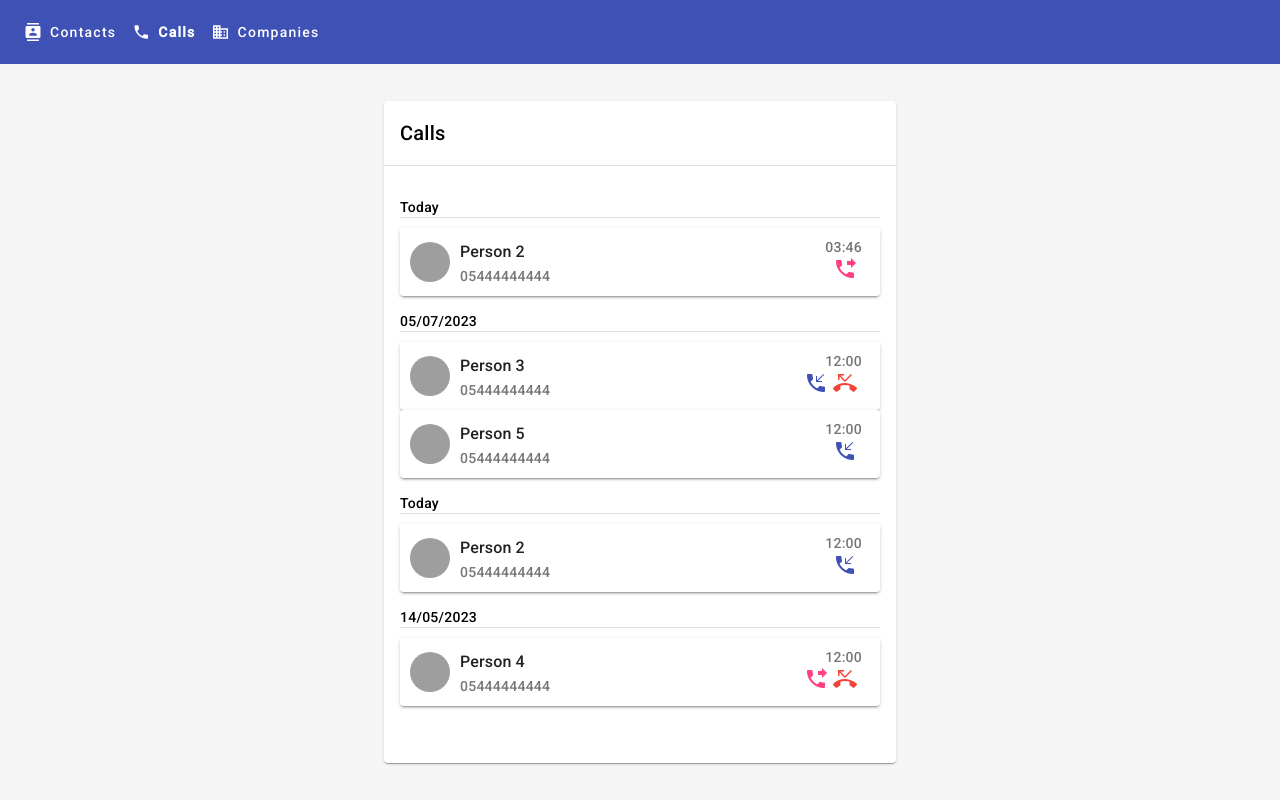
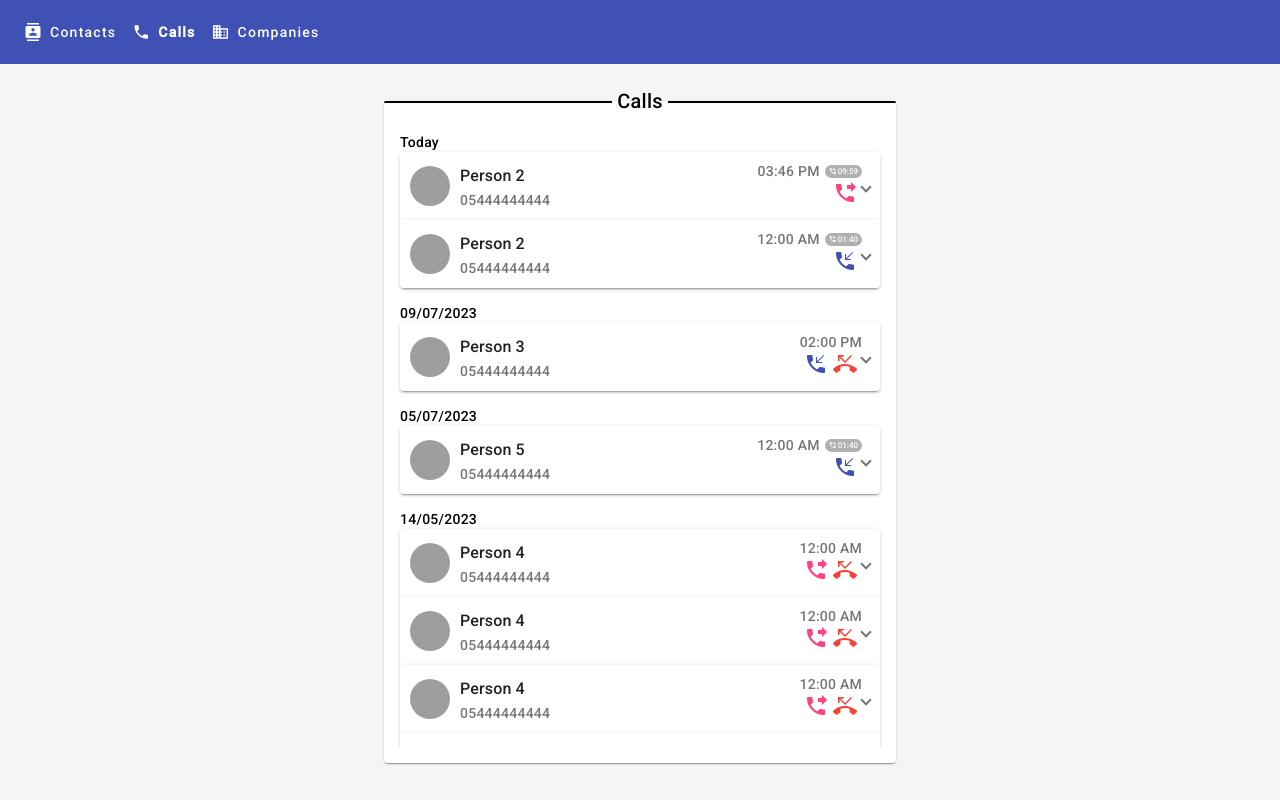
Before and after one commit to umutKalayci/phone-book, an Angular app: page /calls in a window 1280 px wide. Built offline with nearby package versions, Linux system fonts and the light colour scheme; grey boxes are pictures that could not be loaded.

Commit message:
feat: Calls data grouped to date and some styling changes.

```diff
--- a/src/app/pages/calls.ts
+++ b/src/app/pages/calls.ts
@@ -13,13 +13,13 @@ export const calls: Call[] = [
     caller: persons[0],
     callee: persons[1],
     date: new Date(),
-    duration: 100,
+    duration: 599,
   },
   {
     id: '2',
     caller: persons[2],
     callee: persons[0],
-    date: new Date('07-05-2023'),
+    date: new Date('07-09-2023 14:00:00'),
     duration: 0,
   },
   {
@@ -43,4 +43,39 @@ export const calls: Call[] = [
     date: new Date('05-14-2023'),
     duration: 0,
   },
+  {
+    id: '6',
+    caller: persons[0],
+    callee: persons[3],
+    date: new Date('05-14-2023'),
+    duration: 0,
+  },
+  {
+    id: '7',
+    caller: persons[0],
+    callee: persons[3],
+    date: new Date('05-14-2023'),
+    duration: 0,
+  },
+  {
+    id: '8',
+    caller: persons[0],
+    callee: persons[3],
+    date: new Date('05-14-2023'),
+    duration: 0,
+  },
+  {
+    id: '9',
+    caller: persons[0],
+    callee: persons[3],
+    date: new Date('05-14-2023'),
+    duration: 0,
+  },
+  {
+    id: '10',
+    caller: persons[0],
+    callee: persons[3],
+    date: new Date('05-14-2023'),
+    duration: 0,
+  },
 ];
--- a/src/app/pages/calls/calls.component.html
+++ b/src/app/pages/calls/calls.component.html
@@ -1,62 +1,54 @@
 <mat-card class="calls-container">
-  <mat-card-header>
-    <mat-card-title>Calls</mat-card-title>
-  </mat-card-header>
-  <mat-divider class="margin-bt-16"></mat-divider>
+  <app-mat-card-header text="Calls"></app-mat-card-header>
   <mat-card-content>
-    <mat-accordion class="calls-accordion">
-      <div *ngFor="let call of calls; let index = index">
-        <div
-          class="call-date"
-          *ngIf="
-            index == 0 ||
-            (call.date | date : 'dd/MM/yyyy') !=
-              (calls[index - 1].date | date : 'dd/MM/yyyy')
-          "
+    <div class="calls-groups">
+      <mat-accordion
+        *ngFor="let callsGroup of groupedCalls; let index = index"
+        class="calls-accordion"
       >
-          <p>
+        <p class="call-date">
           {{
-              (call.date | date : "dd/MM/yyyy") ==
+            (callsGroup.date | date : "dd/MM/yyyy") ==
             (todayDate | date : "dd/MM/yyyy")
               ? "Today"
-                : (call.date | date : "dd/MM/yyyy") ==
+              : (callsGroup.date | date : "dd/MM/yyyy") ==
                 (yesterdayDate | date : "dd/MM/yyyy")
               ? "Yesterday"
-                : (call.date | date : "dd/MM/yyyy")
+              : (callsGroup.date | date : "dd/MM/yyyy")
           }}
         </p>
-          <mat-divider></mat-divider>
-        </div>
-        <mat-expansion-panel
-          *ngIf="
-            call.caller.id == personID ? call.callee : call.caller as person
-          "
-          hideToggle
-        >
+        <mat-expansion-panel *ngFor="let call of callsGroup.calls">
           <mat-expansion-panel-header>
             <mat-panel-description>
-              <img [src]="person.image" />
-              <div class="person-item">
+              <img [src]="call.person.image" />
+              <div class="person-texts">
                 <h3>
-                  {{ person.name }}
+                  {{ call.person.name }}
                 </h3>
-                <p>{{ person.phoneNumber }}</p>
+                <p>{{ call.person.phoneNumber }}</p>
               </div>
-              <div class="person-item-icons">
-                <p>{{ call.date | date : "hh:mm" }}</p>
-                <div
-                  class="icons"
-                  *ngIf="
-                    call.caller.id == this.personID
-                      ? 'phone_forwarded'
-                      : 'phone_callback' as icon
-                  "
-                >
+              <div class="icons">
+                <div class="time">
+                  <span class="call-time">
+                    {{ call.date | date : "hh:mm a" }}
+                  </span>
+                  <span class="call-duration" *ngIf="call.duration != 0"
+                    ><mat-icon>phone_in_talk</mat-icon>
+                    {{
+                      call.duration > 60 * 60
+                        ? (call.duration / (60 * 60)
+                            | floorPipe
+                            | number : "2.0-0") + ":"
+                        : ""
+                    }}{{ call.duration * 1000 | date : "mm:ss" }}
+                  </span>
+                </div>
+                <div class="info">
                   <mat-icon
-                    color="{{
-                      icon == 'phone_callback' ? 'primary' : 'accent'
-                    }}"
-                    >{{ icon }}</mat-icon
+                    color="{{ call.isCaller ? 'primary' : 'accent' }}"
+                    >{{
+                      call.isCaller ? "phone_callback" : "phone_forwarded"
+                    }}</mat-icon
                   >
                   <mat-icon color="warn" *ngIf="call.duration == 0"
                     >phone_missed</mat-icon
@@ -67,16 +59,16 @@
           </mat-expansion-panel-header>
           <mat-divider></mat-divider>
           <mat-card-actions>
-            <app-call-button [calle]="person"></app-call-button>
+            <app-call-button [calle]="call.person"></app-call-button>
             <button mat-button color="accent">
               <mat-icon>message</mat-icon>Message
             </button>
-            <button mat-button routerLink="/contacts/{{ person.id }}">
+            <button mat-button routerLink="/contacts/{{ call.person.id }}">
               <mat-icon>edit</mat-icon>Edit
             </button>
           </mat-card-actions>
         </mat-expansion-panel>
+      </mat-accordion>
     </div>
-    </mat-accordion>
   </mat-card-content>
 </mat-card>
--- a/src/app/pages/calls/calls.component.scss
+++ b/src/app/pages/calls/calls.component.scss
@@ -8,28 +8,25 @@
 .calls-container {
   height: 90%;
   width: 40%;
+  mat-card-content {
+    padding: 16px 0;
+    height: 100%;
+    box-sizing: border-box;
+    .calls-groups {
+      height: 100%;
+      padding: 0 16px;
       overflow-y: auto;
-  mat-card-header {
-    padding-bottom: 16px;
-  }
-  .margin-bt-16 {
-    margin-bottom: 16px;
-  }
       .calls-accordion {
         .call-date {
-      p {
           margin-top: 15px;
           margin-bottom: 0;
           border-radius: 4px;
           font-weight: 500;
         }
-      mat-divider {
-        margin-bottom: 10px;
-      }
-    }
         mat-expansion-panel {
           mat-expansion-panel-header {
             padding: 10px;
+
             .mat-expansion-panel-header-description {
               margin-right: 0;
               img {
@@ -38,6 +35,7 @@
                 border-radius: 100%;
                 margin-right: 10px;
               }
+              .person-texts {
                 h3 {
                   color: rgba(0, 0, 0, 0.87);
                   font-weight: 500;
@@ -46,11 +44,39 @@
                 p {
                   margin: 0;
                 }
-          .person-item-icons {
+              }
+              .icons {
                 flex-grow: inherit;
                 text-align: right;
+                .time {
+                  display: flex;
+                  justify-content: flex-end;
+                  align-items: center;
+                  .call-duration {
+                    background: #8080809e;
+                    color: white;
+                    border-radius: 10px;
+                    padding: 2px 4px;
+                    font-size: 8px;
+                    margin-left: 5px;
+                    box-sizing: border-box;
+                    line-height: initial;
+                    display: flex;
+                    align-items: center;
+                    letter-spacing: 0;
+                    mat-icon {
+                      height: 8px;
+                      width: 8px;
+                      font-size: 8px;
+                      line-height: initial;
+                      margin-right: 1px;
+                    }
+                  }
+                }
+                .info {
                   mat-icon {
                     margin-right: 5px;
+                  }
                 }
               }
             }
@@ -61,3 +87,5 @@
         }
       }
     }
+  }
+}
--- a/src/app/pages/calls/calls.component.ts
+++ b/src/app/pages/calls/calls.component.ts
@@ -11,10 +11,37 @@ export class CallsComponent {
   personID = '1';
   todayDate = new Date();
   yesterdayDate = new Date();
-  persons: Person[] = persons;
   calls: Call[] = calls;
+  groupedCalls: {
+    date: Date;
+    calls: [
+      {
+        duration: number;
+        isCaller: Boolean;
+        date: Date;
+        person: Person;
+      }
+    ];
+  }[];
   constructor() {
-    console.log(calls);
     this.yesterdayDate.setDate(this.yesterdayDate.getDate() - 1);
+
+    const groups = calls.reduce((groups: any, call) => {
+      const date = call.date.toDateString();
+      if (!groups[date]) groups[date] = [];
+      groups[date].push({
+        isCaller: !(call.caller.id == this.personID),
+        person: call.caller.id == this.personID ? call.callee : call.caller,
+        date: call.date,
+        duration: call.duration,
+      });
+      return groups;
+    }, {});
+    this.groupedCalls = Object.keys(groups).map((date) => {
+      return {
+        date: new Date(date),
+        calls: groups[date],
+      };
+    });
   }
 }
```
Lines whose indentation alone changed are shown as unchanged.
